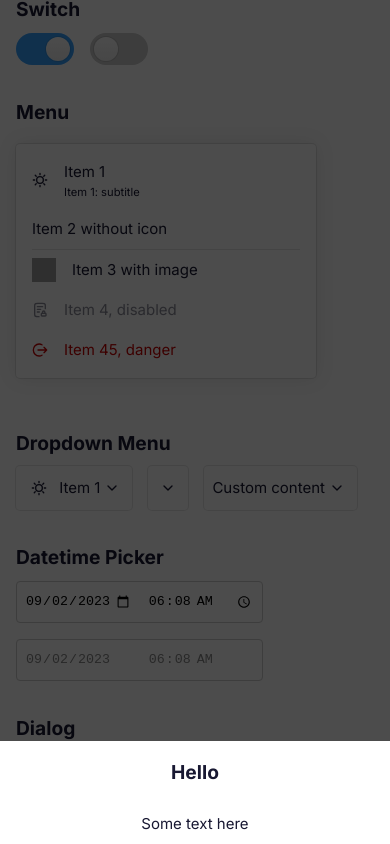
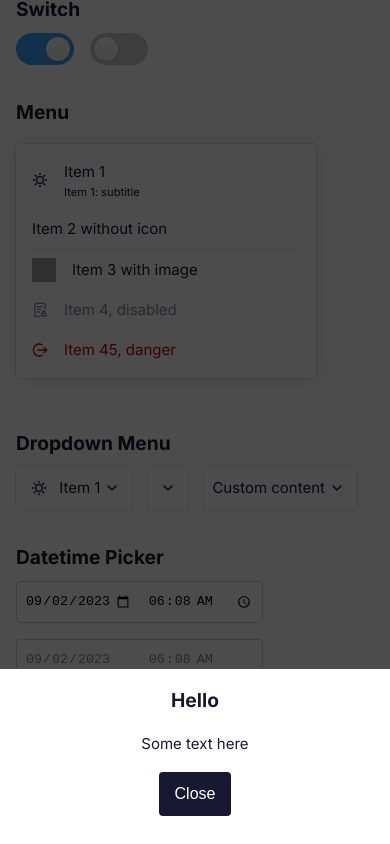
Before and after one commit to quail-ink/quail-ui, a Vue app: page / in a window 390 px wide. Both pictures are taken after a click on the button "Open Dialog". Shown: the part 2209-3053 px from the top of the page. Built offline with nearby package versions, Linux system fonts and the light colour scheme; grey boxes are pictures that could not be loaded.

Commit message:
update dialog styling

```diff
--- a/src/App.vue
+++ b/src/App.vue
@@ -252,6 +252,7 @@ function dropdownMenuSelectionChanged(item: any) {
       <h2 class="section-title">Datetime Picker</h2>
       <div class="grid">
         <QDatetimePicker v-model="datetimeValue" />
+        <br/>
         <QDatetimePicker v-model="datetimeValue" disabled />
       </div>
     </div>
@@ -264,7 +265,14 @@ function dropdownMenuSelectionChanged(item: any) {
         </button>
         <QDialog v-model="dialogValue1" title="Hello">
           <div class="dialog-body">
-            <p style="text-align: center">Some text here</p>
+            <div class="form-row center">
+              <p style="text-align: center">Some text here</p>
+            </div>
+            <div class="form-row center">
+              <button class="button primary" @click="dialogValue1 = false">
+                Close
+              </button>
+            </div>
           </div>
         </QDialog>
       </div>
--- a/src/components/common/QDialog.vue
+++ b/src/components/common/QDialog.vue
@@ -51,8 +51,8 @@ function v() {
 
 </script>
 <template>
-  <div v-if="isOpen" class="dialog-mask" @click="close">
-    <Transition>
+  <Transition>
+    <div v-if="isOpen" class="dialog-mask" @click="close">
       <div class="dialog" :style="dialogStyle" @click.stop="v">
         <div class="dialog-header">
           <template v-if="title">
@@ -64,8 +64,8 @@ function v() {
           <slot></slot>
         </div>
       </div>
-    </Transition>
-  </div>
+    </div>
+  </Transition>
 </template>
 
 <style scoped lang="scss">
@@ -84,9 +84,8 @@ function v() {
 
 .dialog {
   background-color: white;
-  padding: 20px;
+  padding: 0rem;
   border-radius: 2px;
-  // max-height: 70%;
   z-index: 101;
 }
 
@@ -99,13 +98,13 @@ function v() {
     text-align: center;
     font-size: 1.2rem;
     font-weight: bold;
-    padding: 0.5rem;
+    padding: 1rem;
   }
 }
 
 .dialog-body {
   height: calc(100% - 78px);
-  padding: 0.5rem;
+  padding: 0 1rem 1rem;
   overflow-y: auto;
   max-height: 600px;
   margin-bottom: cal(safe-area-inset-bottom);
@@ -128,17 +127,15 @@ function v() {
   .dialog {
     width: 100%;
     border-radius: 0;
-    padding: 0;
     bottom: 0;
     background: white;
     .dialog-header {
-      padding: 0.5rem 1rem;
     }
     .dialog-body {
       height: calc(100% - 78px);
-      padding: 0.5rem 1rem;
       overflow-y: auto;
       margin-bottom: cal(safe-area-inset-bottom);
+      padding-bottom: 28px;
     }
   }
 }
```
